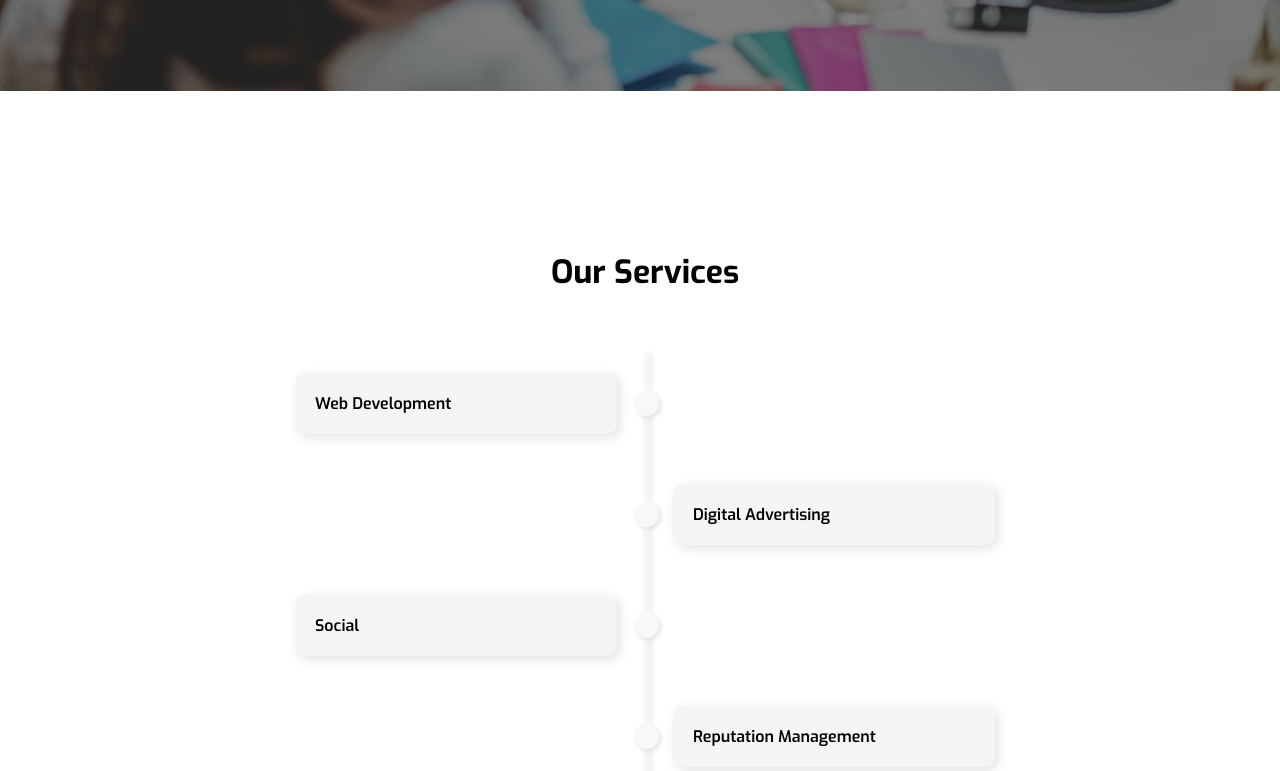
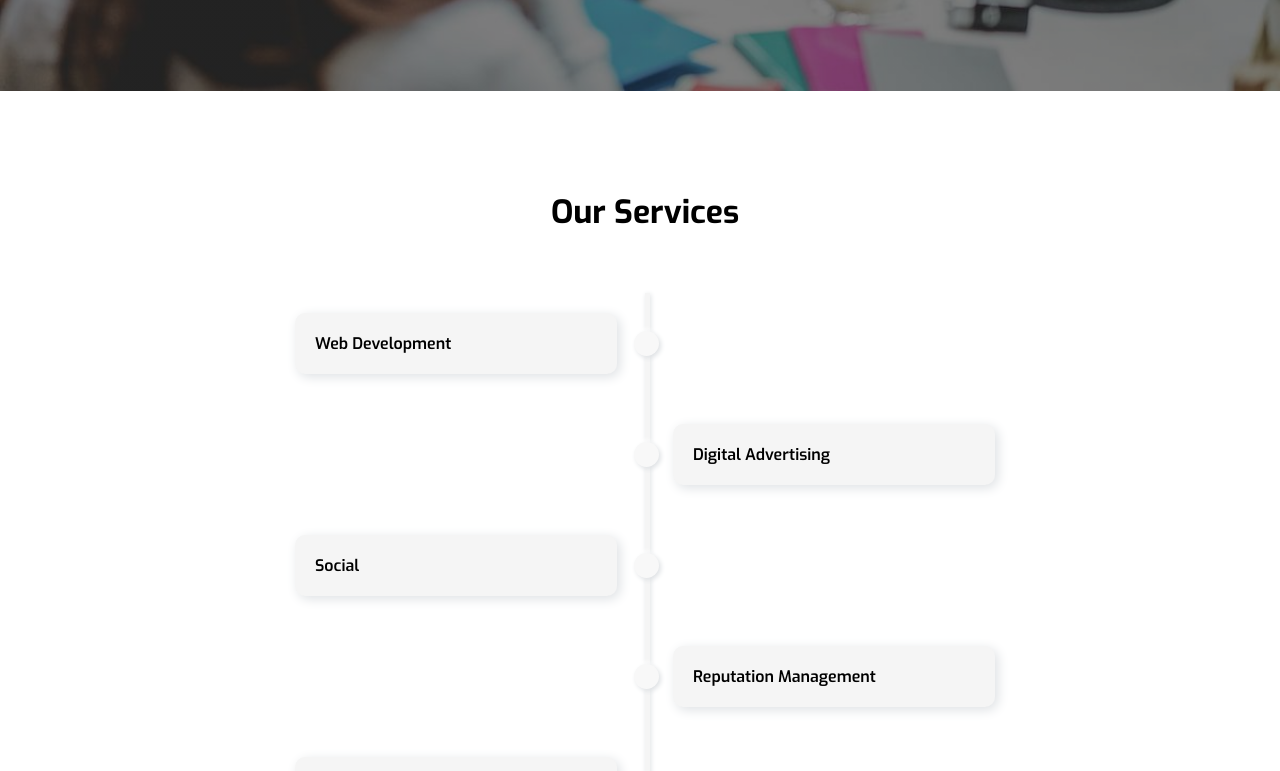
Before and after one commit to tharanycred4future/quantumaxistest, a React (Vite) app: page /services in a window 1280 px wide. Shown: the part 549-1320 px from the top of the page. Built offline with nearby package versions, Linux system fonts and the light colour scheme.

Commit message:
service page update

```diff
--- a/src/pages/ServicePageSection/ServicePageSection.css
+++ b/src/pages/ServicePageSection/ServicePageSection.css
@@ -44,7 +44,7 @@
  flex-direction: column;
  justify-content: center;
  align-items: center;
- padding: 100px 20px 50px 30px;
+ padding: 40px 20px 50px 30px;
 }
 .services-timeline h1{
     padding: 60px;
```
